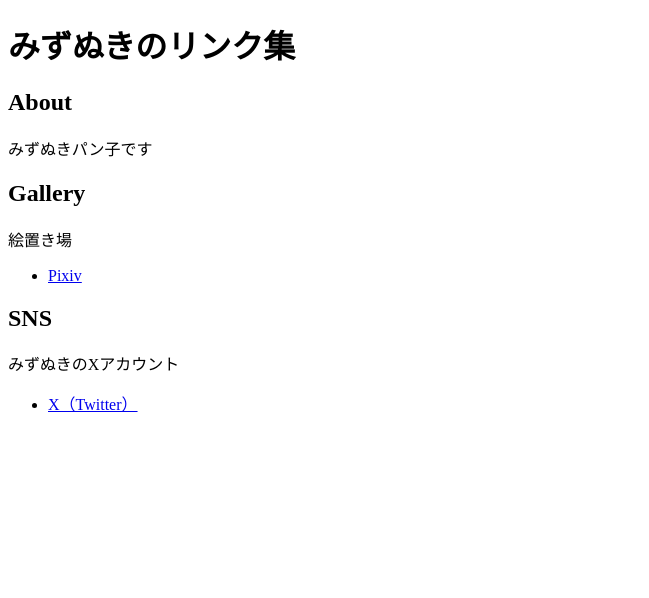
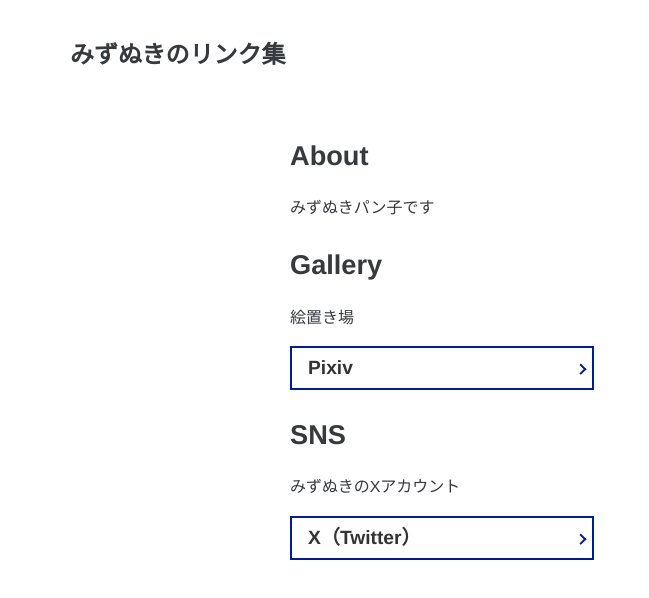
Before and after one commit to mizunuki/page_links, a plain HTML site: page index.html in a window 1280 px wide. Shown: the whole page, without its empty margins (0-649 px from the left). Drawn offline with Linux system fonts and the light colour scheme.

Commit message:
Update style.css

```diff
--- a/style.css
+++ b/style.css
@@ -1,11 +1,311 @@
-.midashi {
-  font-size:  2.5rem;    /* 文字サイズ指定 */
+html {
+  font-family: sans-serif;
+  line-height: 1.15;
+  -ms-text-size-adjust: 100%;
+  -webkit-text-size-adjust: 100%
 }
 
-.list_font {
-  font-size:  1.8rem;    /* 文字サイズ指定 */
+body {
+  margin: 0
 }
 
-.list_style {
-  line-height: 1.7
+article,
+header,
+section {
+  display: block
 }
+
+h1 {
+  font-size: 2em;
+  margin: .67em 0
+}
+
+main {
+  display: block
+}
+
+.header-link a {
+  background-color: transparent;
+  -webkit-text-decoration-skip: objects
+}
+
+.header-link a:active,
+.header-link a:hover {
+  outline-width: 0
+}
+
+body {
+  font-family: Helvetica Neue, Helvetica, Arial, sans-serif;
+  background: #fff;
+  color: #36393d;
+  -webkit-font-smoothing: antialiased;
+  line-height: 1.4;
+  font-size: 14.4px;
+  font-size: .9rem;
+  word-wrap: break-word
+}
+
+p {
+  line-height: 1.6
+}
+
+h1 a,
+h1 a:hover,
+h2 a,
+h2 a:hover,
+h3 a,
+h3 a:hover,
+h4 a,
+h4 a:hover,
+h5 a,
+h5 a:hover,
+h6 a,
+h6 a:hover {
+  color: #36393d;
+  text-decoration: none
+}
+
+
+body {
+  display: -webkit-box;
+  display: -ms-flexbox;
+  display: flex;
+  min-height: 100vh;
+  -webkit-box-orient: vertical;
+  -webkit-box-direction: normal;
+  -ms-flex-direction: column;
+  flex-direction: column
+}
+
+.l-container {
+  width: auto;
+  margin-top: 3%;
+  margin-left: 10px;
+  margin-right: 10px
+}
+
+@media(min-width:768px) {
+  .l-container {
+    width: 720px;
+    margin-left: auto;
+    margin-right: auto
+  }
+}
+
+@media(min-width:992px) {
+  .l-container {
+    width: 940px
+  }
+}
+
+@media(min-width:1200px) {
+  .l-container {
+    width: 1140px
+  }
+}
+
+.l-container-mini {
+  width: auto;
+  margin-left: 10px;
+  margin-right: 10px;
+  max-width: 700px
+}
+
+@media(min-width:768px) {
+  .l-container-mini {
+    width: 720px;
+    margin-left: auto;
+    margin-right: auto
+  }
+}
+
+@media(min-width:992px) {
+  .l-container-mini {
+    width: 940px
+  }
+}
+
+@media(min-width:1200px) {
+  .l-container-mini {
+    width: 1140px
+  }
+}
+
+.header-wrapper {
+  display: -webkit-box;
+  display: -ms-flexbox;
+  display: flex;
+  -webkit-box-align: center;
+  -ms-flex-align: center;
+  align-items: center;
+  -webkit-box-orient: vertical;
+  -webkit-box-direction: normal;
+  -ms-flex-direction: column;
+  flex-direction: column
+}
+
+@media(min-width:768px) {
+  .header-wrapper {
+    -webkit-box-orient: horizontal;
+    -webkit-box-direction: normal;
+    -ms-flex-direction: row;
+    flex-direction: row
+  }
+}
+
+@media(min-width:768px) {
+  .header-box-title {
+    width: 50%
+  }
+}
+
+.header-blog-title {
+  margin: 0 0 .6em;
+  font-size: 24px;
+  font-size: 1.5rem
+}
+
+@media(min-width:768px) {
+  .header-blog-title {
+    margin: 0
+  }
+}
+
+.permalink-post {
+  margin-top: 3%;
+  margin-left: auto;
+  margin-right: auto;
+  margin-bottom: auto
+}
+
+.entry-content {
+  line-height: 1.6;
+  word-wrap: break-word
+}
+
+@media(min-width:768px) {
+  .entry-content {
+    font-size: 1rem
+  }
+}
+
+.entry-content p {
+  margin: 1em 0
+}
+
+.entry-content h1,
+.entry-content h2,
+.entry-content h3,
+.entry-content h4,
+.entry-content h5,
+.entry-content h6 {
+  margin: 1em 0 .8em;
+  line-height: 1.3
+}
+
+.entry-content h1 {
+  font-size: 150%
+}
+
+@media(min-width:992px) {
+  .entry-content h1 {
+    font-size: 170%
+  }
+}
+
+.entry-content h2 {
+  font-size: 140%
+}
+
+@media(min-width:992px) {
+  .entry-content h2 {
+    font-size: 160%
+  }
+}
+
+.entry-content h3 {
+  font-size: 130%
+}
+
+@media(min-width:992px) {
+  .entry-content h3 {
+    font-size: 140%
+  }
+}
+
+.entry-content h4 {
+  font-size: 120%
+}
+
+@media(min-width:992px) {
+  .entry-content h4 {
+    font-size: 130%
+  }
+}
+
+.entry-content h5 {
+  font-size: 100%
+}
+
+@media(min-width:992px) {
+  .entry-content h5 {
+    font-size: 110%
+  }
+}
+
+.entry-content ul {
+  margin: 0 0 1em 0;
+  padding: 0;
+  list-style: none !important;
+}
+
+.entry-content ul li {
+ margin-bottom: 8px;
+}
+
+.btn a {
+	display: flex;
+	justify-content: left;
+	align-items: center;
+	position: relative;
+	width: 300px;
+	height: 40px;
+	color: #333;
+	border-width: 2px 2px 2px 2px;
+	border-style: solid;
+	border-color: #001d92;
+	font-size: 1.2rem;
+	font-weight: 700;
+	text-decoration: none;
+	transition: 0.3s;
+}
+
+.btn a:hover {
+	color: #f2f2f2;
+}
+
+.btn0 a::after {
+	content: '';
+	position: absolute;
+	top: 50%;
+	right: 10px;
+	transform: rotate(45deg) translateY(-50%);
+	width: 6px;
+	height: 6px;
+	border-width: 2px 2px 0 0;
+	border-style: solid;
+	border-color: #001d92;
+}
+
+.btn0 a:hover {
+	background-color: #001d92;
+	border: 1px solid #001d92;
+}
+
+.btn0 a:hover::after {
+	border-color: #f2f2f2 #f2f2f2 transparent transparent;
+}
+
+.list-content {
+  margin-left: 1rem;
+}
```
